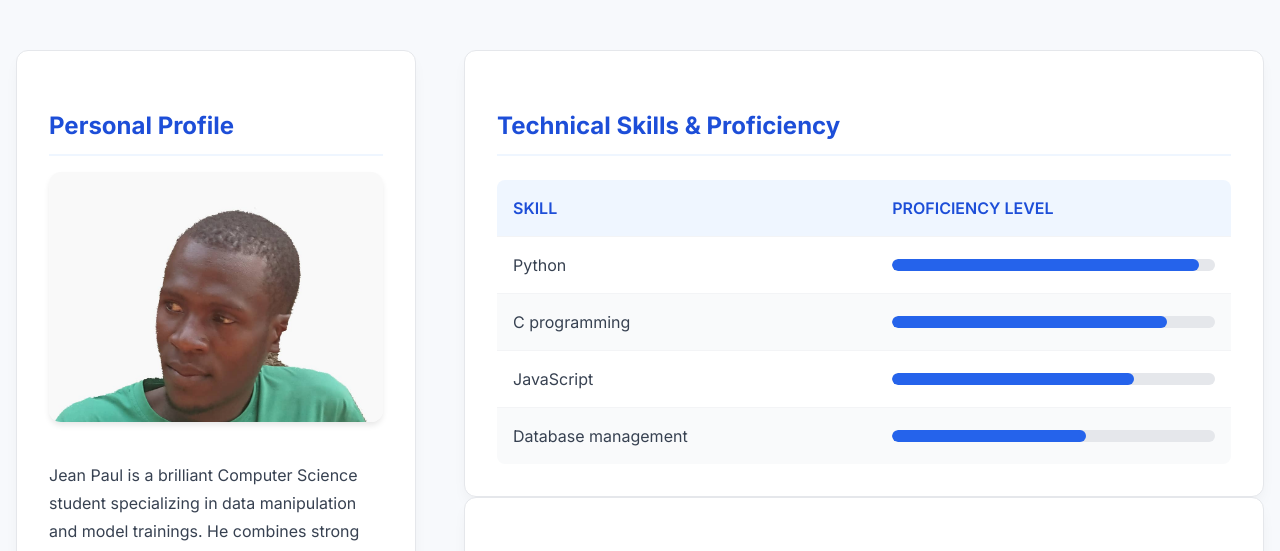
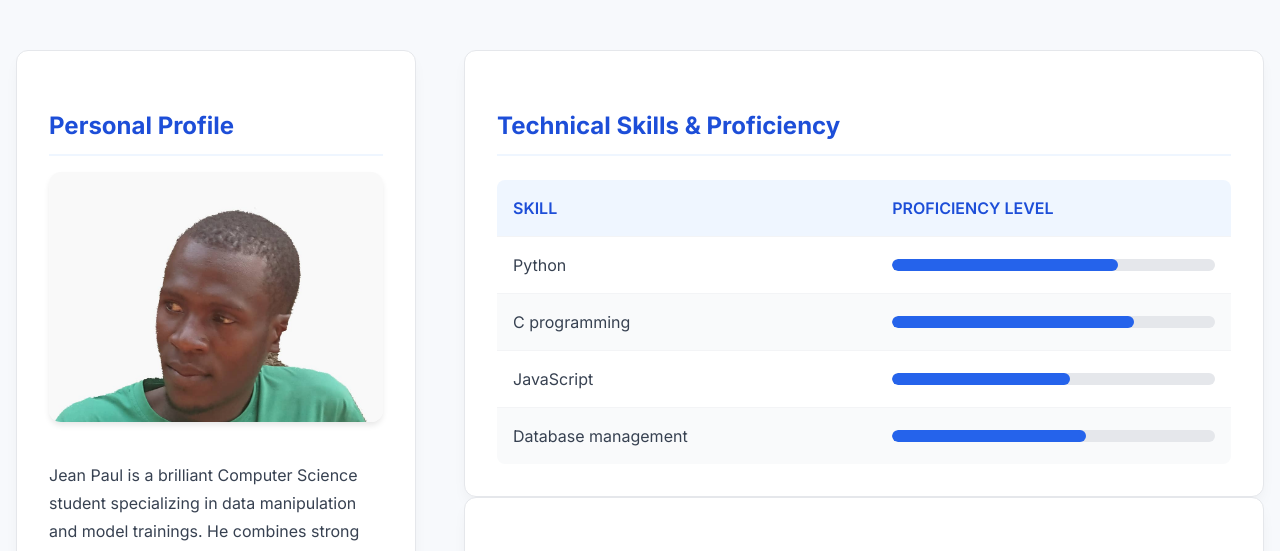
Before and after one commit to mguylouange23/groupwork, a plain HTML site: page sections/student3.html in a window 1280 px wide. Shown: the part 207-758 px from the top of the page. Drawn offline with Linux system fonts and the light colour scheme.

Commit message:
Update student3.html

```diff
--- a/sections/student3.html
+++ b/sections/student3.html
@@ -284,7 +284,7 @@
                                         <td>Python</td>
                                         <td>
                                             <div class="proficiency-bar-container">
-                                                <div class="proficiency-bar" style="width: 95%;"></div>
+                                                <div class="proficiency-bar" style="width: 70%;"></div>
                                             </div>
                                         </td>
                                     </tr>
@@ -292,7 +292,7 @@
                                         <td>C programming</td>
                                         <td>
                                             <div class="proficiency-bar-container">
-                                                <div class="proficiency-bar" style="width: 85%;"></div>
+                                                <div class="proficiency-bar" style="width: 75%;"></div>
                                             </div>
                                         </td>
                                     </tr>
@@ -300,7 +300,7 @@
                                         <td>JavaScript </td>
                                         <td>
                                             <div class="proficiency-bar-container">
-                                                <div class="proficiency-bar" style="width: 75%;"></div>
+                                                <div class="proficiency-bar" style="width: 55%;"></div>
                                             </div>
                                         </td>
                                     </tr>
```
